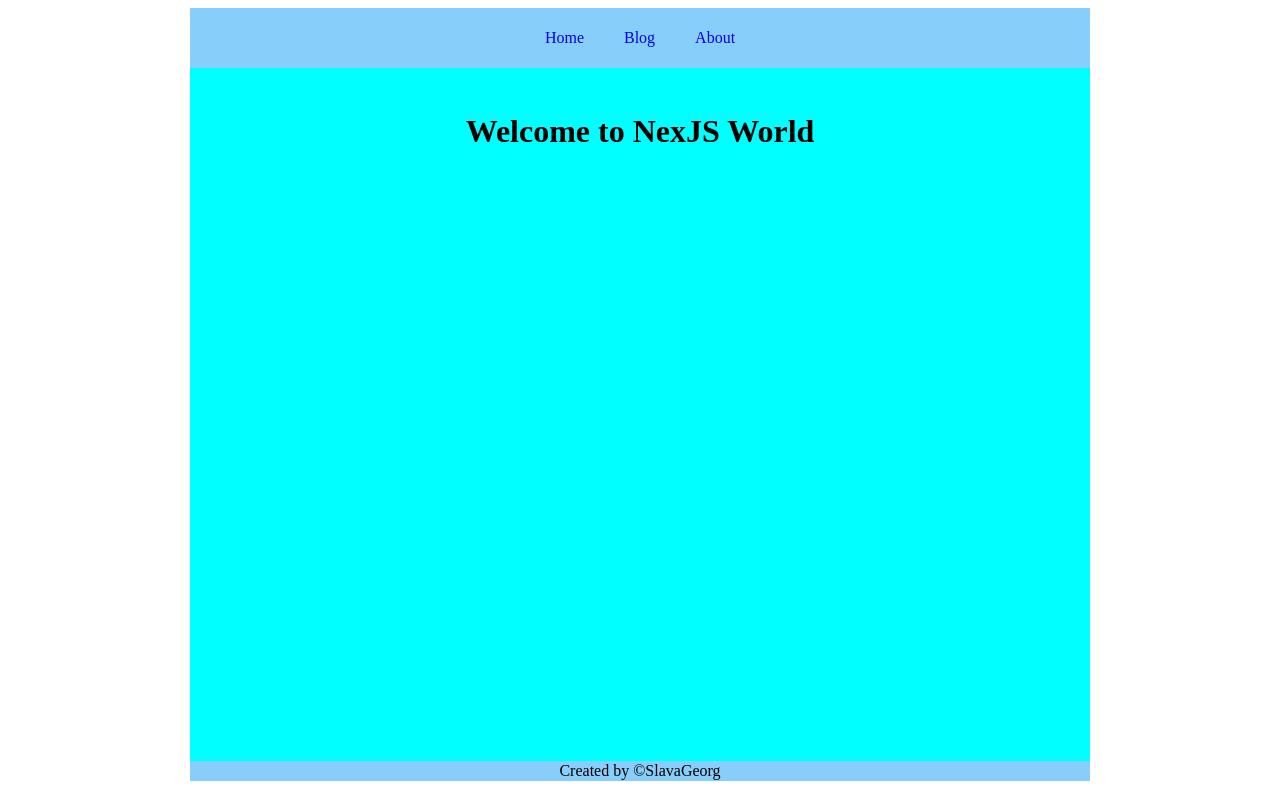
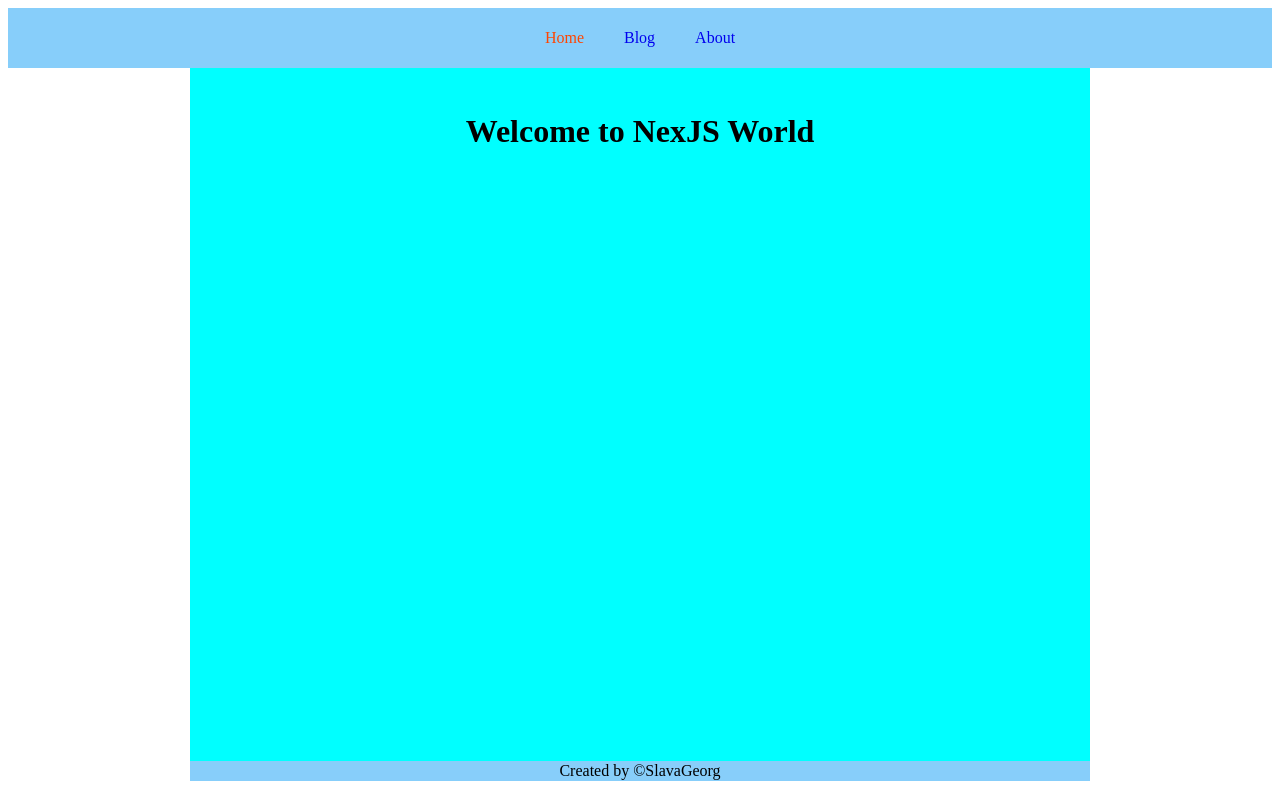
Before and after one commit to SlavaHeorh/Next13_ts_auth, a Next.js app: page / in a window 1280 px wide. Built offline with nearby package versions, Linux system fonts and the light colour scheme.

Commit message:
added active link

```diff
--- a/components/Header.tsx
+++ b/components/Header.tsx
@@ -1,11 +1,16 @@
 import Link from "next/link";
+import {Navigation} from "@/components/Navigation";
+
+const navItems = [
+    {label: "Home", href: "/"},
+    {label: "Blog", href: "/blog"},
+    {label: "About", href: "/about"}
+]
 
 const Header = () => {
     return (
-        <header className="container">
-            <Link href="/">Home</Link>
-            <Link href="/blog">Blog</Link>
-            <Link href="/about">About</Link>
+        <header>
+            <Navigation navLinks={navItems} />
         </header>
     )
 }
--- /dev/null
+++ b/components/Navigation.tsx
@@ -0,0 +1,36 @@
+'use client'
+
+import {usePathname} from "next/navigation";
+import Link from "next/link";
+
+type NavLink = {
+    label: string,
+    href: string
+}
+
+type Props = {
+    navLinks: NavLink[]
+}
+
+const Navigation = ({navLinks}: Props) => {
+    const pathname = usePathname()
+
+    return (
+        <>
+            {navLinks.map((link) => {
+                const isActive = pathname === link.href
+
+                return (
+                    <Link
+                        key={link.label}
+                        href={link.href}
+                    className={isActive ? "active" : ""}>
+                        {link.label}
+                    </Link>
+                )
+            })}
+        </>
+    )
+}
+
+export {Navigation}
```
